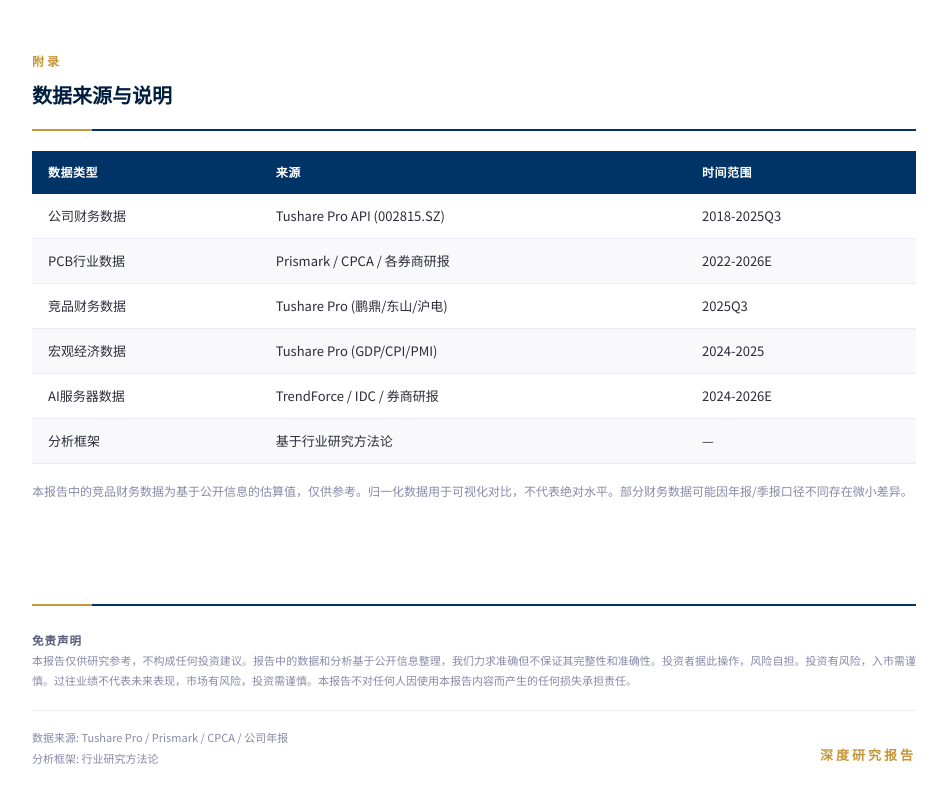
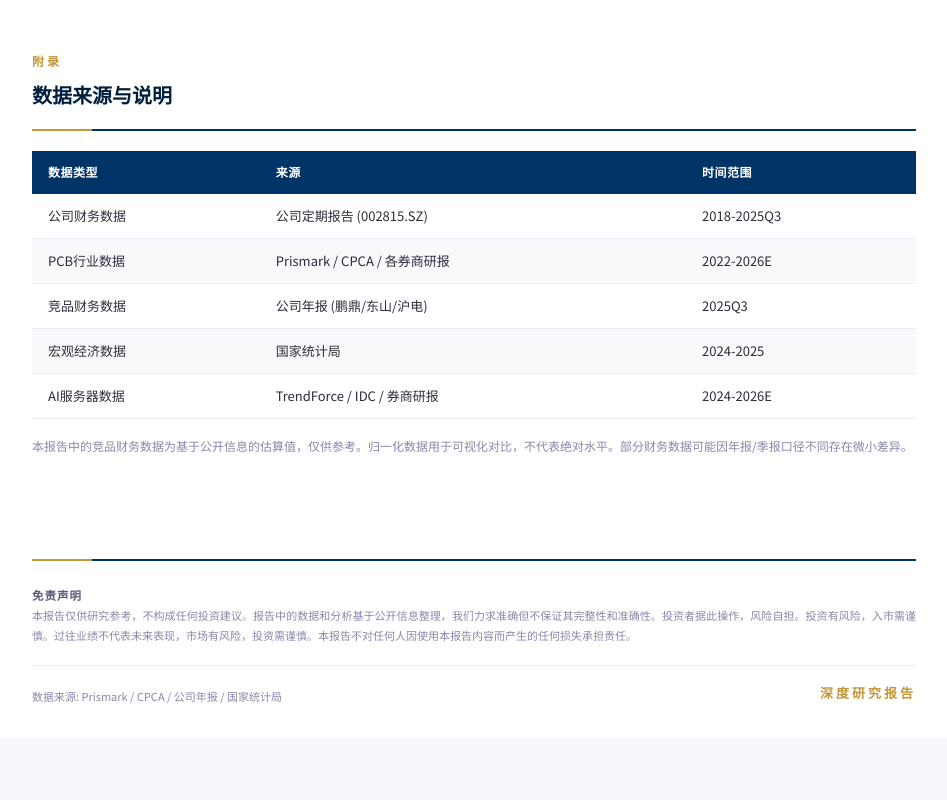
Before and after one commit to Zacklinkk/trading_agent, a plain HTML site: page reports/崇达技术_研究报告_图表.html in a window 1280 px wide. Shown: the part 8997-9797 px from the top of the page, without its empty margins (166-1113 px from the left). After the commit the page ends 9735 px from the top, so only its background shows below. Drawn offline with nearby package versions, Linux system fonts and the light colour scheme.

Commit message:
Remove tech stack exposure from README and all reports
- Strip Tushare/AKShare/ECharts references from data source tables
- Remove analysis framework attribution from footers
- Replace with actual data sources (company filings, NBS, etc.)
- Remove tech stack section from README

Co-Authored-By: Claude Opus 4.6 <noreply@anthropic.com>

```diff
--- a/reports/崇达技术_研究报告_图表.html
+++ b/reports/崇达技术_研究报告_图表.html
@@ -373,12 +373,11 @@
       <table>
         <thead><tr><th>数据类型</th><th>来源</th><th>时间范围</th></tr></thead>
         <tbody>
-          <tr><td>公司财务数据</td><td>Tushare Pro API (002815.SZ)</td><td>2018-2025Q3</td></tr>
+          <tr><td>公司财务数据</td><td>公司定期报告 (002815.SZ)</td><td>2018-2025Q3</td></tr>
           <tr><td>PCB行业数据</td><td>Prismark / CPCA / 各券商研报</td><td>2022-2026E</td></tr>
-          <tr><td>竞品财务数据</td><td>Tushare Pro (鹏鼎/东山/沪电)</td><td>2025Q3</td></tr>
-          <tr><td>宏观经济数据</td><td>Tushare Pro (GDP/CPI/PMI)</td><td>2024-2025</td></tr>
+          <tr><td>竞品财务数据</td><td>公司年报 (鹏鼎/东山/沪电)</td><td>2025Q3</td></tr>
+          <tr><td>宏观经济数据</td><td>国家统计局</td><td>2024-2025</td></tr>
           <tr><td>AI服务器数据</td><td>TrendForce / IDC / 券商研报</td><td>2024-2026E</td></tr>
-          <tr><td>分析框架</td><td>基于行业研究方法论</td><td>&mdash;</td></tr>
         </tbody>
       </table>
       <p style="font-size:12px;color:var(--text-light);margin-top:16px;">本报告中的竞品财务数据为基于公开信息的估算值，仅供参考。归一化数据用于可视化对比，不代表绝对水平。部分财务数据可能因年报/季报口径不同存在微小差异。</p>
@@ -394,7 +393,7 @@
         本报告仅供研究参考，不构成任何投资建议。报告中的数据和分析基于公开信息整理，我们力求准确但不保证其完整性和准确性。投资者据此操作，风险自担。投资有风险，入市需谨慎。过往业绩不代表未来表现，市场有风险，投资需谨慎。本报告不对任何人因使用本报告内容而产生的任何损失承担责任。
       </div>
       <div class="footer-brand">
-        <div class="fb-left">数据来源: Tushare Pro / Prismark / CPCA / 公司年报<br/>分析框架: 行业研究方法论</div>
+        <div class="fb-left">数据来源: Prismark / CPCA / 公司年报 / 国家统计局</div>
         <div class="fb-right">深度研究报告</div>
       </div>
     </div>
```
Also changed, not shown: reports/国睿科技_研究报告_图表.html (+5 -5 lines), reports/神州信息_研究报告_图表.html (+2 -3 lines), 1 other file.
